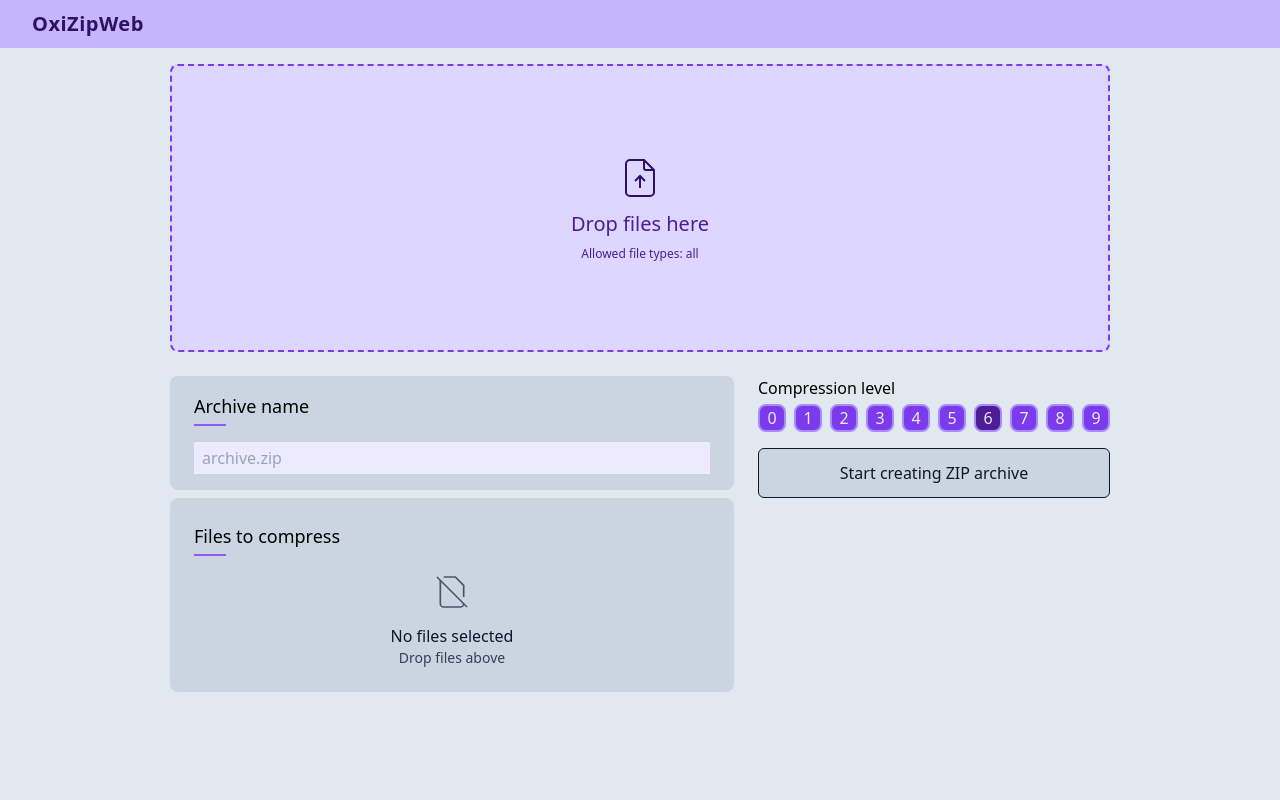
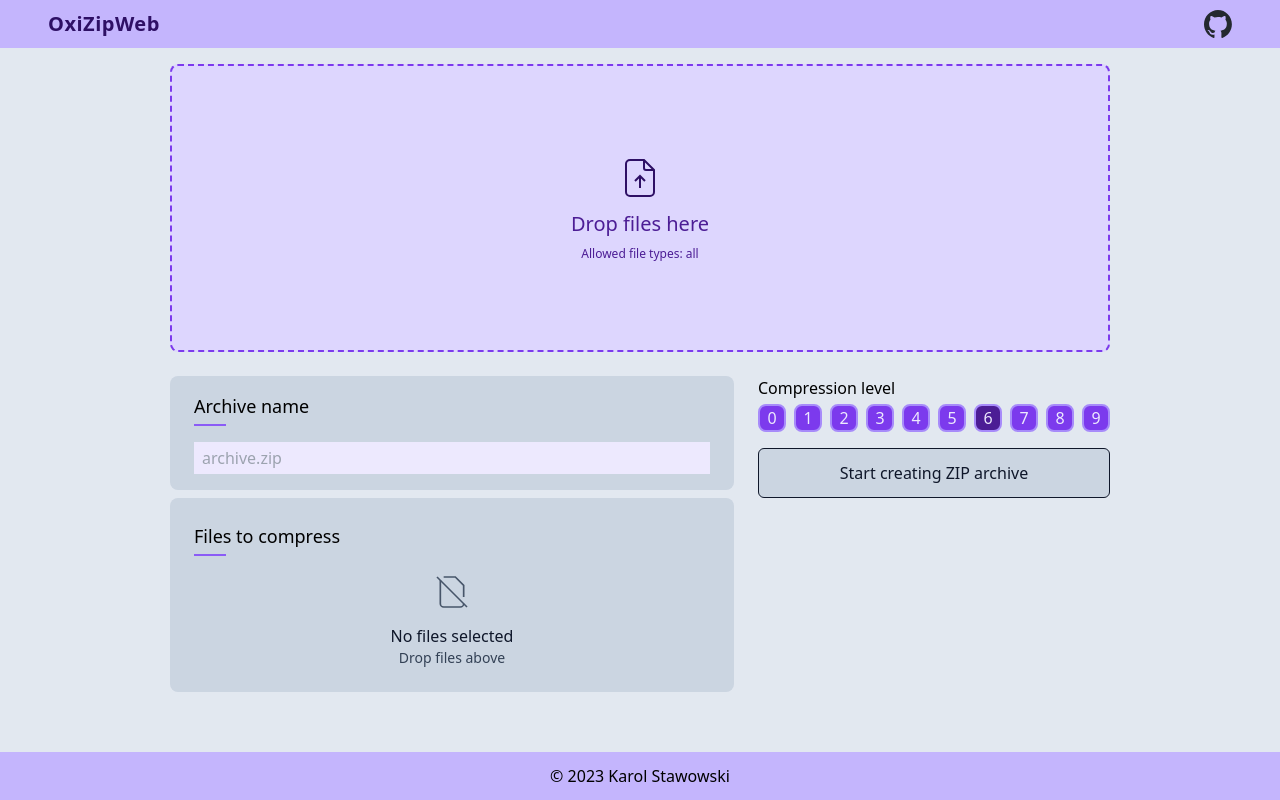
Before and after one commit to karolstawowski/OxiZipWeb, a Preact app: page / in a window 1280 px wide. Built offline with nearby package versions, Linux system fonts and the light colour scheme.

Commit message:
feat: add footer

```diff
--- a/src/components/FileUploader.tsx
+++ b/src/components/FileUploader.tsx
@@ -7,6 +7,7 @@ import { CompressButton } from './CompressButton'
 import { CompressionLevelSelector } from './CompressionLevelSelector'
 import { DragDropZone } from './DragDropZone'
 import { FilesList } from './FilesList'
+import { Footer } from './Footer'
 
 export const FileUploader = () => {
   const [files, setFiles] = useState<File[] | null>(null)
@@ -52,6 +53,7 @@ export const FileUploader = () => {
   }
 
   return (
+    <div className="min-h-[calc(100vh-48px)] w-full flex flex-col items-center">
       <div className="flex flex-col items-center py-4 gap-6 w-96 sm:w-[540px] md:w-[720px] lg:w-[860px] xl:w-[940px] 2xl:w-[1140px]">
         <DragDropZone handleFiles={handleFilesAppend} />
         <div className="flex justify-between w-full gap-6 flex-col md:flex-row">
@@ -83,5 +85,8 @@ export const FileUploader = () => {
           </div>
         </div>
       </div>
+
+      <Footer />
+    </div>
   )
 }
--- /dev/null
+++ b/src/components/Footer.tsx
@@ -0,0 +1,9 @@
+export const Footer = () => {
+  return (
+    <div className="flex items-center justify-center h-12 bg-violet-300 w-full mt-auto">
+      <h3>
+        © 2023 <span className="font-medium">Karol Stawowski</span>
+      </h3>
+    </div>
+  )
+}
--- a/src/components/Heading.tsx
+++ b/src/components/Heading.tsx
@@ -1,7 +1,10 @@
 export const Heading = () => {
   return (
-    <div className="w-full fixed top-0 left-0 h-12 bg-violet-300 flex items-center px-8">
+    <div className="w-full fixed top-0 left-0 h-12 bg-violet-300 flex items-center px-8 md:px-10 xl:px-12 justify-between">
       <h1 class="text-xl font-bold text-violet-950 tracking-wide">OxiZipWeb</h1>
+      <a href="https://github.com/karolstawowski/OxiZipWeb">
+        <img src="src/icons/Github.svg" width={28} alt="github repository" />
+      </a>
     </div>
   )
 }
```
Also changed, not shown: media/preview.png (added), src/icons/Github.svg (added). Lines whose indentation alone changed are shown as unchanged.
